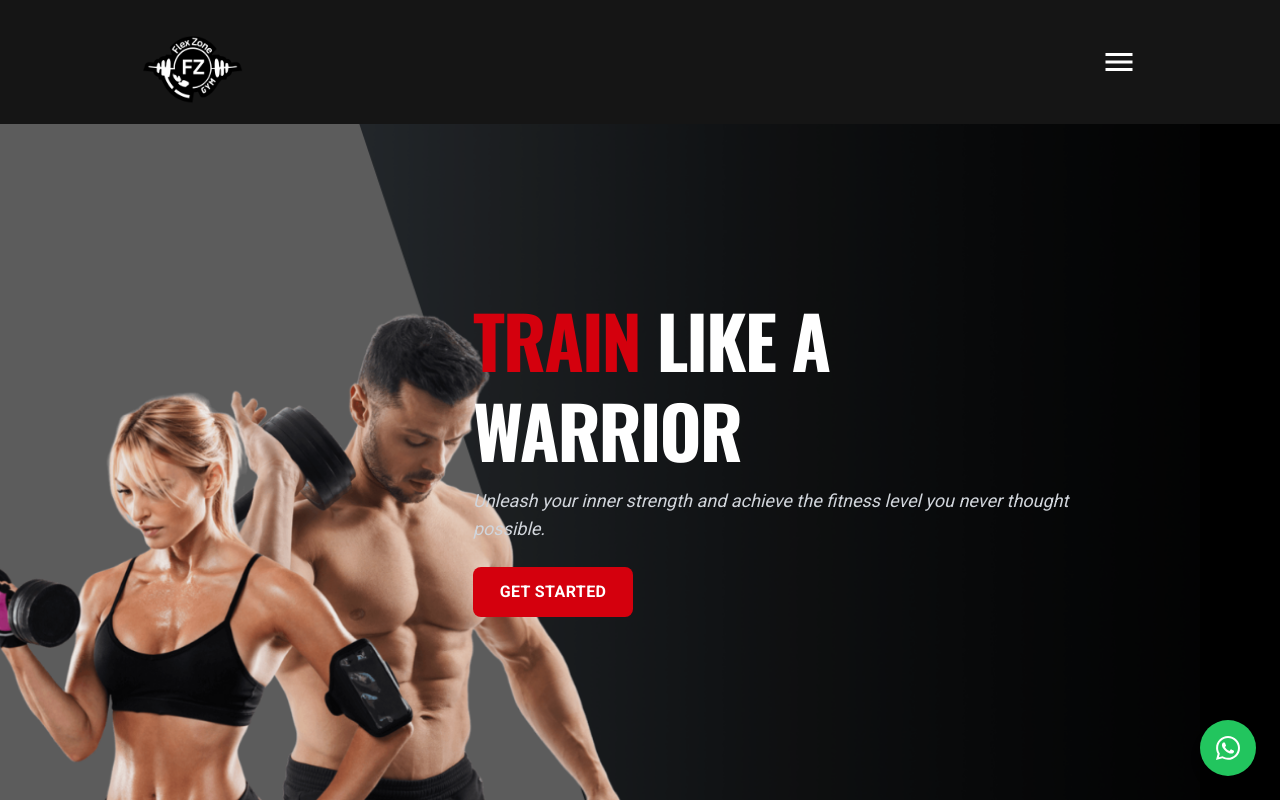
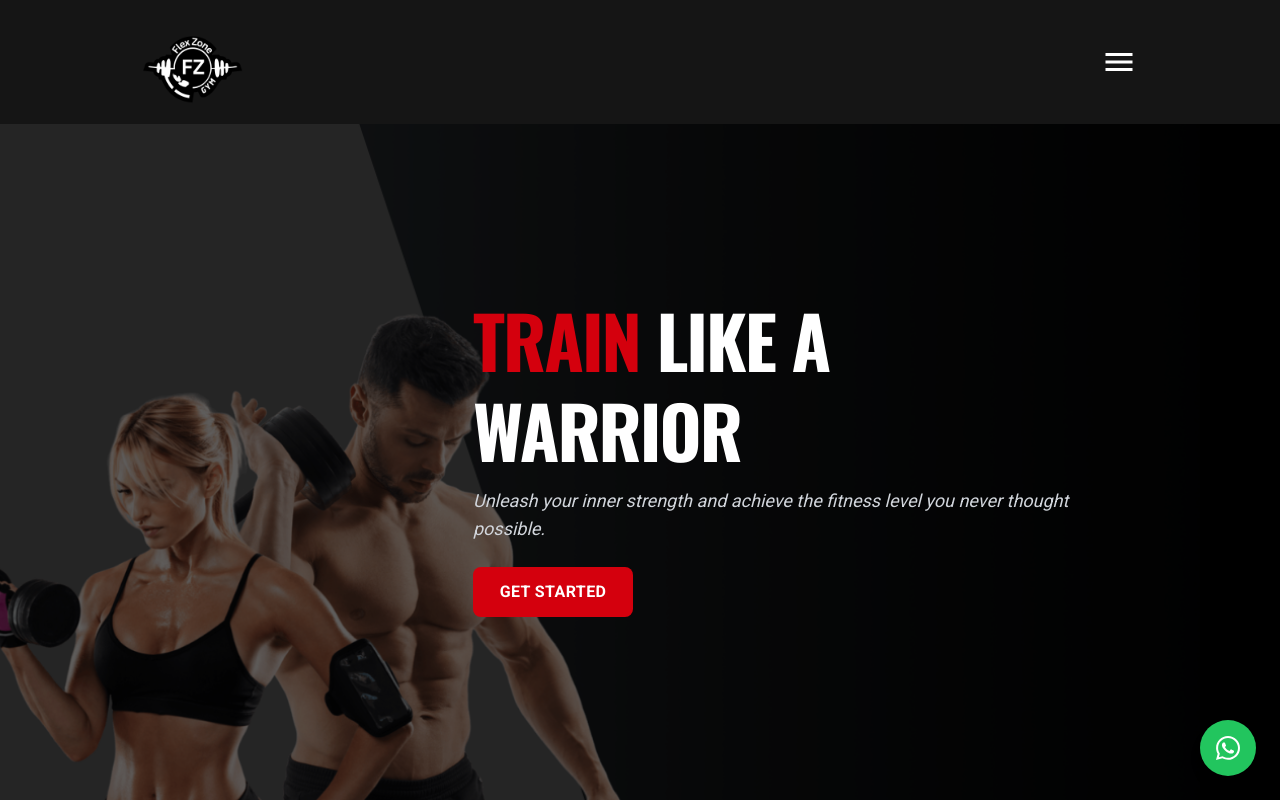
Before and after one commit to Sreeharips1/flexzone-gym, a Next.js app: page / in a window 1280 px wide. Shown: the top 800 px of the page. Built offline with nearby package versions, Linux system fonts and the light colour scheme.

Commit message:
modified hero

```diff
--- a/components/Hero.tsx
+++ b/components/Hero.tsx
@@ -85,6 +85,9 @@ const Hero = () => {
           quality={100}
         />
       </motion.div>
+      {/* 🔥 Dark Overlay */}
+      <div className="absolute inset-0 bg-black opacity-60"></div>
+
 
       {/* Swiper Slider with Text */}
       <div className="container mx-auto h-full flex items-center relative z-10">
```
